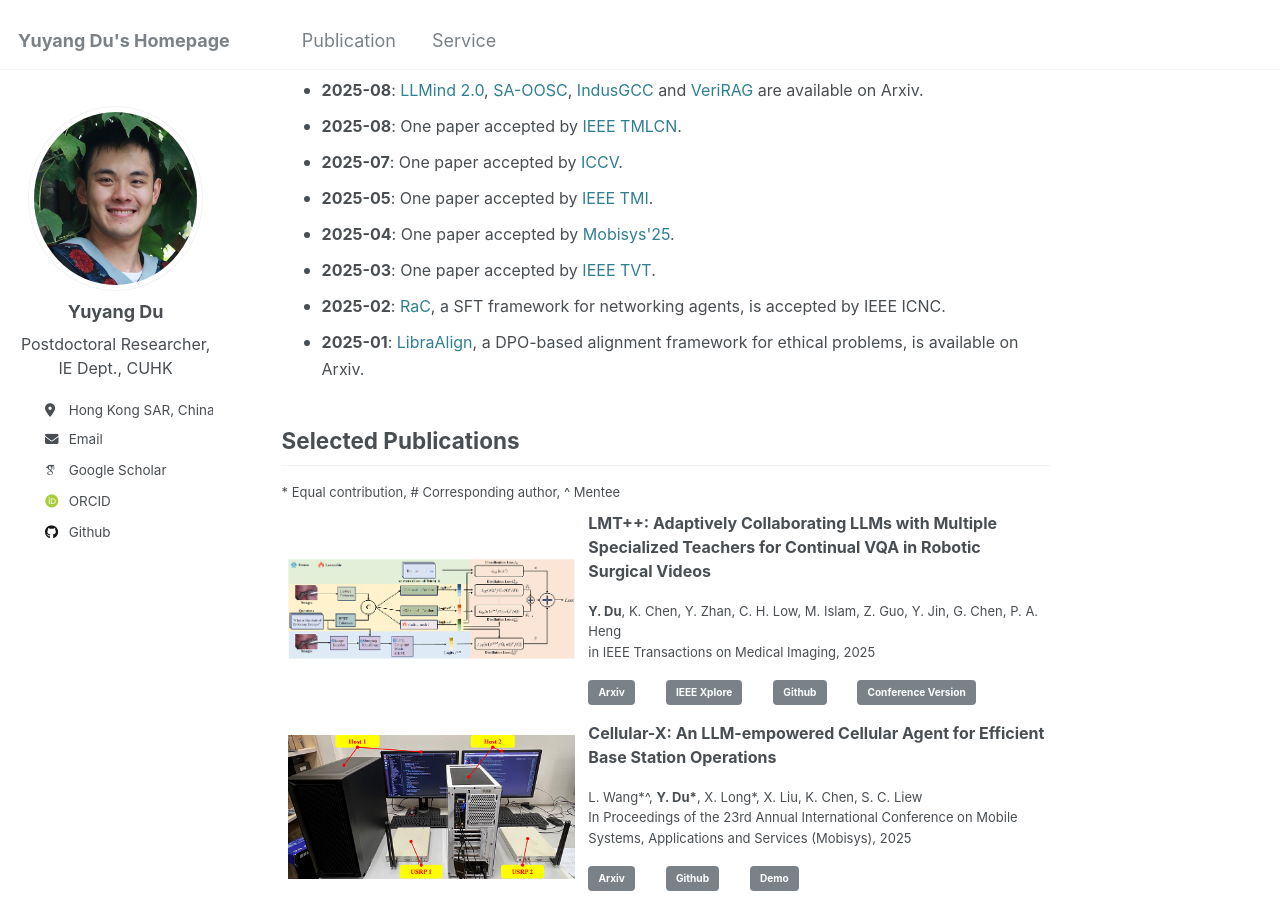
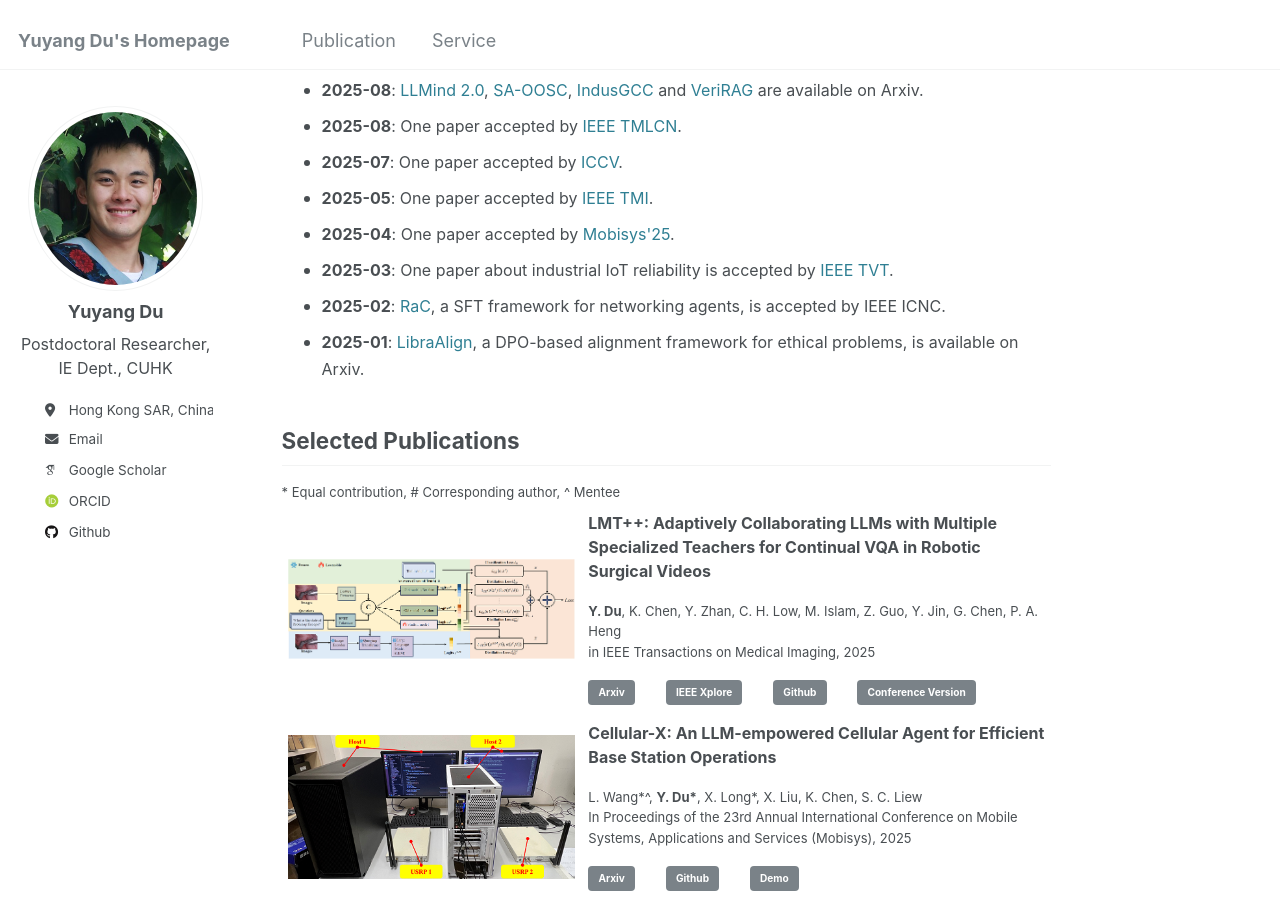
Before and after one commit to yuyangdu01/yuyangdu01.github.io, a Jekyll site: the page built from _pages/about.md, in a window 1280 px wide and 900 px high, scrolled down 477 px. Built offline with Jekyll 4.4.1, drawn with Linux system fonts in a browser that asks for light colours; some web fonts are replaced.

Commit message:
Update about.md

```diff
--- a/_pages/about.md
+++ b/_pages/about.md
@@ -25,7 +25,7 @@ News <font size=3></font>
 * <font size=3><b>2025-07</b>: One paper accepted by <a href="https://openreview.net/forum?id=H57HtksYpC">ICCV</a>.</font>
 * <font size=3><b>2025-05</b>: One paper accepted by <a href="https://ieeexplore.ieee.org/document/11045720">IEEE TMI</a>.</font>
 * <font size=3><b>2025-04</b>: One paper accepted by <a href="https://arxiv.org/abs/2504.13190">Mobisys'25</a>.</font>
-* <font size=3><b>2025-03</b>: One paper accepted by <a href="https://ieeexplore.ieee.org/document/10902223">IEEE TVT</a>.</font>
+* <font size=3><b>2025-03</b>: One paper about industrial IoT reliability is accepted by <a href="https://ieeexplore.ieee.org/document/10902223">IEEE TVT</a>.</font>
 * <font size=3><b>2025-02</b>: <a href="https://ieeexplore.ieee.org/abstract/document/10993716">RaC</a>, a SFT framework for networking agents, is accepted by IEEE ICNC.</font>
 * <font size=3><b>2025-01</b>: <a href="https://arxiv.org/abs/2501.13952">LibraAlign</a>, a DPO-based alignment framework for ethical problems, is available on Arxiv.</font>
 
```
